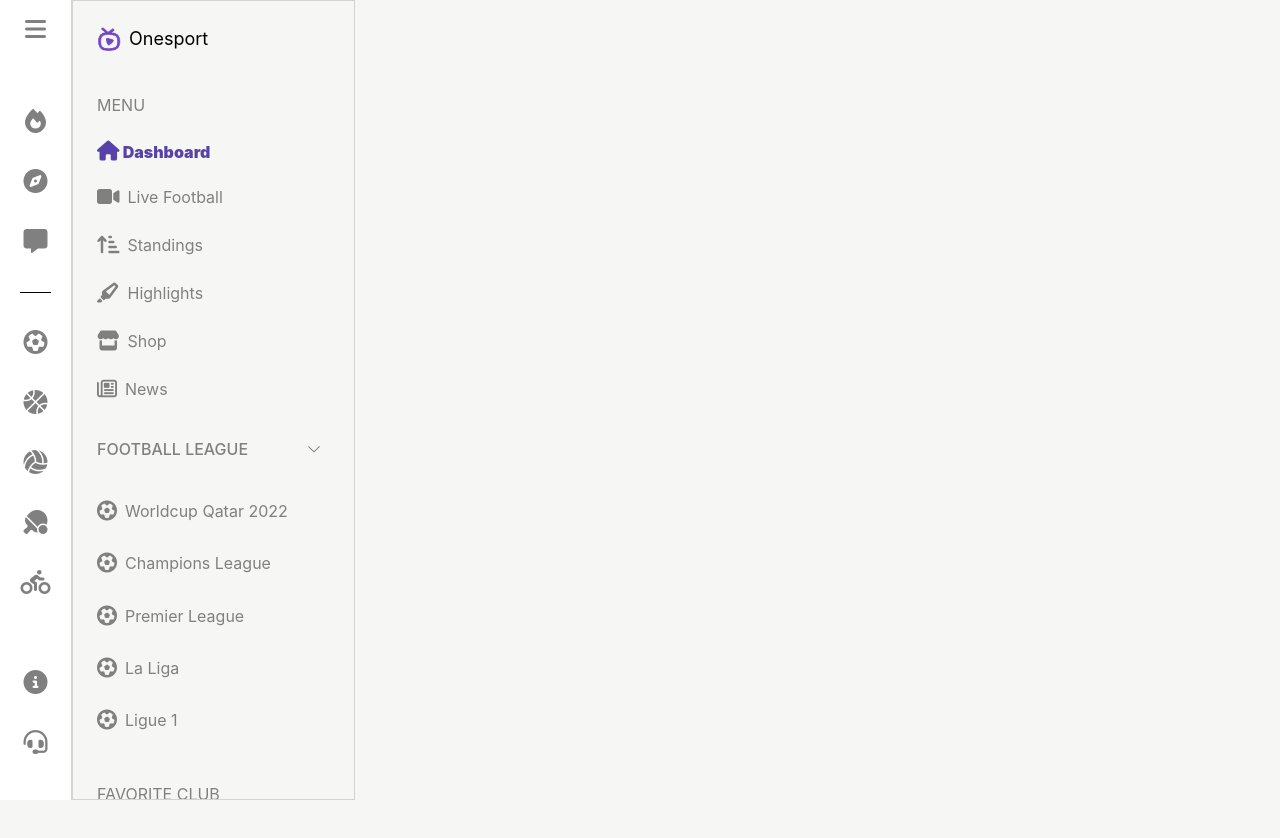
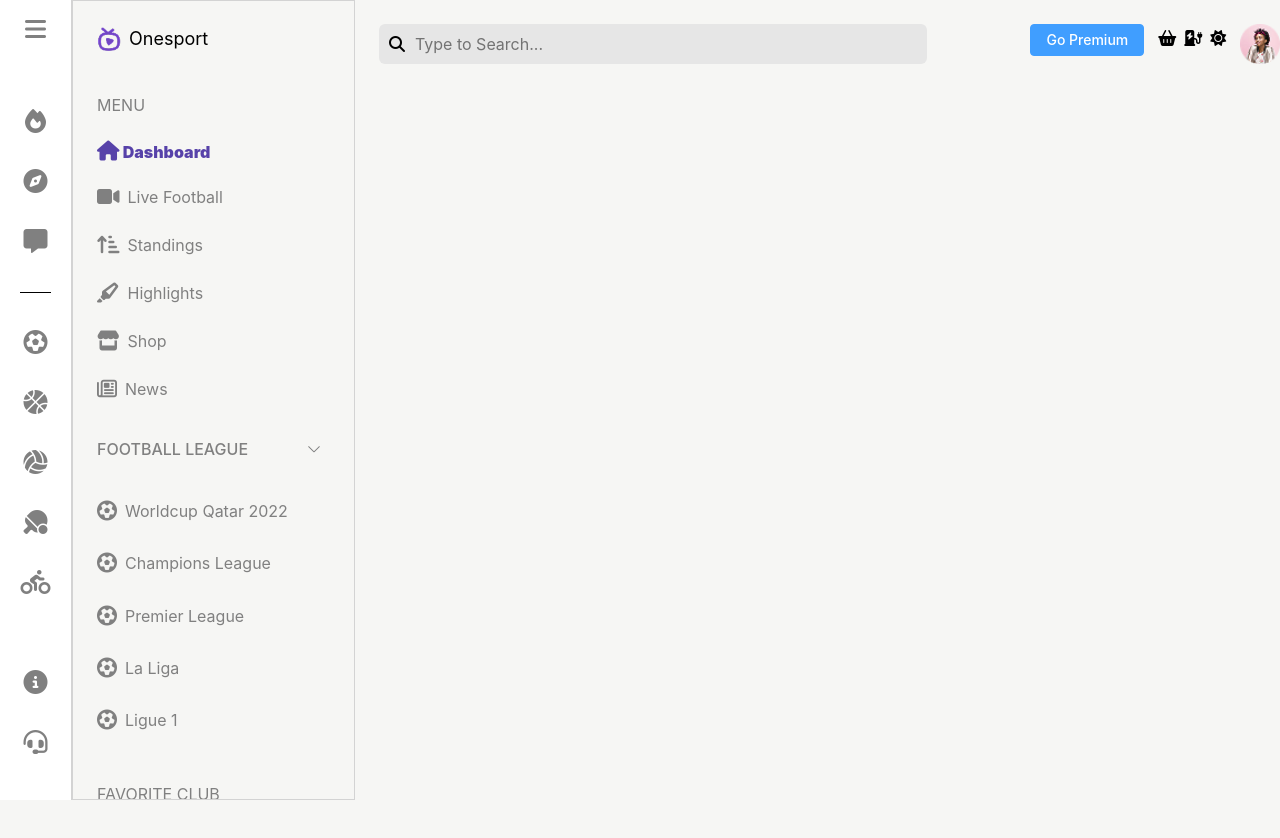
Before and after one commit to kamoliddinde/football, a Vue app: page / in a window 1280 px wide. Shown: the top 838 px of the page. Before the commit the page ends 800 px from the top, so only its background shows below. Built offline with nearby package versions, Linux system fonts and the light colour scheme.

Commit message:
new push

```diff
--- a/src/App.vue
+++ b/src/App.vue
@@ -1,12 +1,14 @@
 <script setup>
 import {  RouterView } from 'vue-router'
 import TheSidebar from '@/components/TheSidebar.vue';
+  import TheTopBar from "@/components/TheTopBar.vue";
 </script>
 
 <template>
   <div class="flex items-start">
     <TheSidebar/>
       <div class="flex-1">
+        <TheTopBar/>
         <RouterView />
       </div>
   </div>
--- a/src/components/TheSidebar.vue
+++ b/src/components/TheSidebar.vue
@@ -127,9 +127,17 @@
           Favorite club
 
         </p>
-        <router-link to="/Chelsea" class="router-link ">
+        <router-link to="/Chelsea" class="router-link  ">
             <span>Chelsea</span>
-            <i class="fa-solid fa-star ml-auto text-[#5742a9]"></i>
+            <i class="fa-solid fa-star ml-auto text-[#5742a9]   "></i>
+          </router-link>
+          <router-link to="/Chelsea" class="router-link  ">
+            <span>Manchester City</span>
+            <i class="fa-solid fa-star ml-auto text-[#5742a9]   "></i>
+          </router-link>
+          <router-link to="/Chelsea" class="router-link  ">
+            <span>Bayern Munchen</span>
+            <i class="fa-solid fa-star ml-auto text-[#5742a9]   "></i>
           </router-link>
       </div>
     </div>
--- /dev/null
+++ b/src/components/TheTopBar.vue
@@ -0,0 +1,30 @@
+<template>
+  <div class="top-bar">
+    <div class="flex justify-between">
+      <div class="search-inp w-[548px] h-[40px] rounded-md bg-[#E6E6E6]">
+        <i class="fa-solid fa-search m-[10px]"></i>
+        <input
+          class="w-[90%] h-[40px]"
+          type="search"
+          placeholder="Type to Search..."
+        />
+      </div>
+      <div class="flex gap-2 align-center">
+        <el-button type="primary">Go Premium</el-button>
+        <div class=" flex gap-2 m-[6px]">
+            <i class="fa-solid fa-basket-shopping"></i>
+            <i class="fa-solid fa-charging-station"></i>
+            <i class="fa-solid fa-sun"></i>
+        </div>
+        <img src="@/assets/img/profile.png" alt="">
+      </div>
+    </div>
+  </div>
+</template>
+<style>
+.top-bar {
+  width: 97%;
+  height: 100vh;
+  margin: 24px;
+}
+</style>
```
Also changed, not shown: src/assets/img/profile.png (added).
